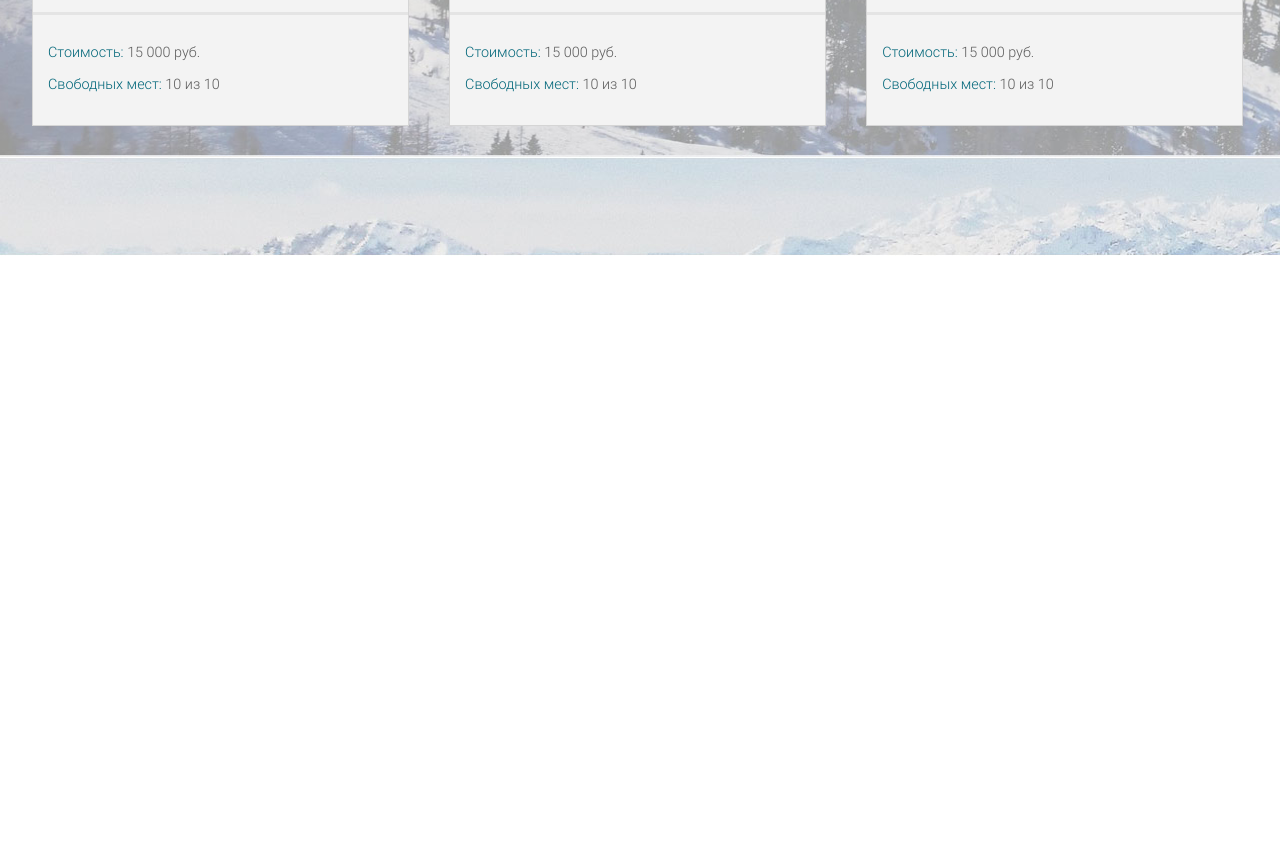
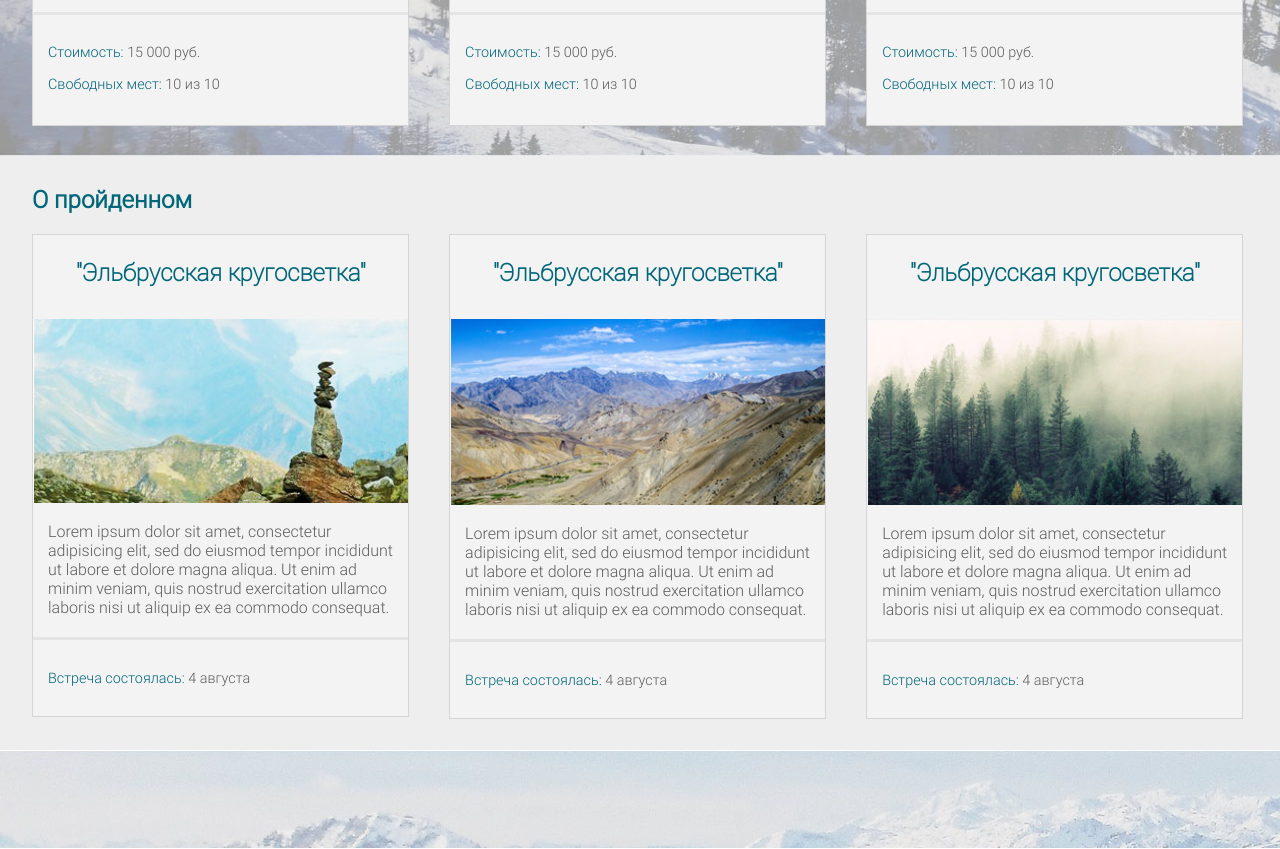
Before and after one commit to mixrich/photopohod, a plain HTML site: page index.html in a window 1280 px wide. Shown: the part 1211-2060 px from the top of the page. Before the commit the page ends 1467 px from the top, so only its background shows below. Drawn offline with Linux system fonts and the light colour scheme.

Commit message:
add albums to main page

```diff
--- a/css/desktop/common.css
+++ b/css/desktop/common.css
@@ -8,6 +8,7 @@
 
 /* main page tours section */
 @import 'main-tours.css';
+@import 'main-photo.css';
 
 
 
--- /dev/null
+++ b/css/desktop/main-photo.css
@@ -0,0 +1,71 @@
+.mainphoto__container {
+	min-height: 400px;
+	background: #EEEEEE;
+	padding: 30px 0;
+}
+
+.mainphoto__header {
+	margin-top: 0;
+	color: #006679;
+}
+
+
+.photos__wrapper {
+	width: 33.3%;
+	box-sizing: border-box;
+	float: left;
+	/*display: inline-block;*/
+}
+
+
+
+.photos {
+	width: 103%;
+}
+
+
+
+.photos__album {
+	width: 90%;
+	background: #F3F3F3;
+	border: 1px solid #D5D5D5;
+	color: #5D5D5D;
+}
+
+.photos__album__header {
+	height: 60px;
+	padding: 0 15px;
+}
+
+.photos__album__header__title {
+	font-size: 1.5rem;
+	color: #006679;
+	text-align: center;
+	font-family: 'Roboto-Thin';
+}
+
+.photos__album__promo-image {
+	max-height: 240px;
+	overflow: hidden;
+}
+
+.photos__album__promo-image__image {
+	width: 100%;
+	height: auto;
+}
+
+.photos__album__description {
+	margin: 15px;
+	height: 100px;
+	overflow: hidden;
+}
+
+.photos__album__info {
+	font-size: 0.9rem;
+	border-top: 3px solid #E4E4E4;
+	padding: 15px;
+}
+
+.photos__album__info__line span {
+	color: #006679;
+}
--- a/css/desktop/main-tours.css
+++ b/css/desktop/main-tours.css
@@ -28,7 +28,6 @@
 
 .tours__phototour {
 	width: 90%;
-	min-height: 500px;
 	background: #F3F3F3;
 	border: 1px solid #D5D5D5;
 	color: #5D5D5D;
--- a/index.html
+++ b/index.html
@@ -157,9 +157,81 @@
 	</div>
 
 
-	<div class="main__photos">
-		<div class="flexible-container"></div>
+	<div class="mainphoto__container">
+		<div class="flexible-container">
+
+		<h2 class="mainphoto__header">О пройденном</h2>
+
+			<div class="photos clearfix">
+
+				<div class="photos__wrapper">
+					<div class="photos__album">
+						<div class="photos__album__header">
+							<h3 class="photos__album__header__title">"Эльбрусская кругосветка"</h3>
+						</div>
+						<div class="photos__album__promo-image">
+							<img class="photos__album__promo-image__image" src="upload/abt-img1.jpg"/>
+						</div>
+						<div class="photos__album__description">
+							Lorem ipsum dolor sit amet, consectetur adipisicing elit, sed do eiusmod
+							tempor incididunt ut labore et dolore magna aliqua. Ut enim ad minim veniam,
+							quis nostrud exercitation ullamco laboris nisi ut aliquip ex ea commodo
+							consequat.
+						</div>
+						<div class="photos__album__info">
+							<p class="photos__album__info__line"><span>Встреча состоялась: </span>4 августа</p>
+						</div>
+					</div>
+				</div>
+
+				<div class="photos__wrapper">
+					<div class="photos__album">
+						<div class="photos__album__header">
+							<h3 class="photos__album__header__title">"Эльбрусская кругосветка"</h3>
+						</div>
+						<div class="photos__album__promo-image">
+							<img class="photos__album__promo-image__image" src="upload/abt-img2.jpg"/>
+						</div>
+						<div class="photos__album__description">
+							Lorem ipsum dolor sit amet, consectetur adipisicing elit, sed do eiusmod
+							tempor incididunt ut labore et dolore magna aliqua. Ut enim ad minim veniam,
+							quis nostrud exercitation ullamco laboris nisi ut aliquip ex ea commodo
+							consequat.
+						</div>
+						<div class="photos__album__info">
+							<p class="photos__album__info__line"><span>Встреча состоялась: </span>4 августа</p>
+						</div>
+					</div>
+				</div>
+
+				<div class="photos__wrapper">
+					<div class="photos__album">
+						<div class="photos__album__header">
+							<h3 class="photos__album__header__title">"Эльбрусская кругосветка"</h3>
+						</div>
+						<div class="photos__album__promo-image">
+							<img class="photos__album__promo-image__image" src="upload/abt-img3.jpg"/>
+						</div>
+						<div class="photos__album__description">
+							Lorem ipsum dolor sit amet, consectetur adipisicing elit, sed do eiusmod
+							tempor incididunt ut labore et dolore magna aliqua. Ut enim ad minim veniam,
+							quis nostrud exercitation ullamco laboris nisi ut aliquip ex ea commodo
+							consequat.
+						</div>
+						<div class="photos__album__info">
+							<p class="photos__album__info__line"><span>Встреча состоялась: </span>4 августа</p>
+						</div>
+					</div>
+				</div>
+
+
+			</div>
+
+		</div>
 	</div>
+
+
+
 	<footer class="footer">
 		<div class="flexible-container"></div>
 	</footer>
```
